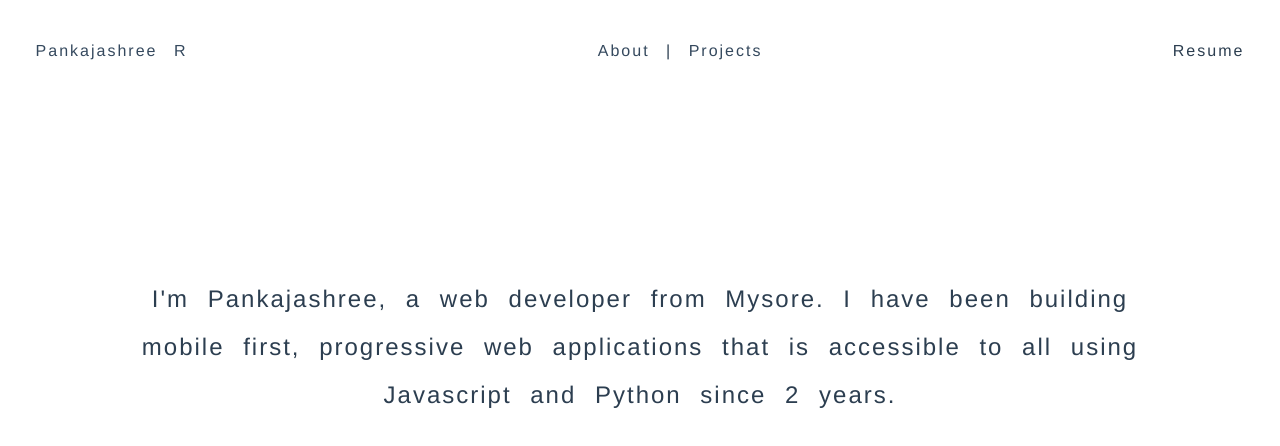
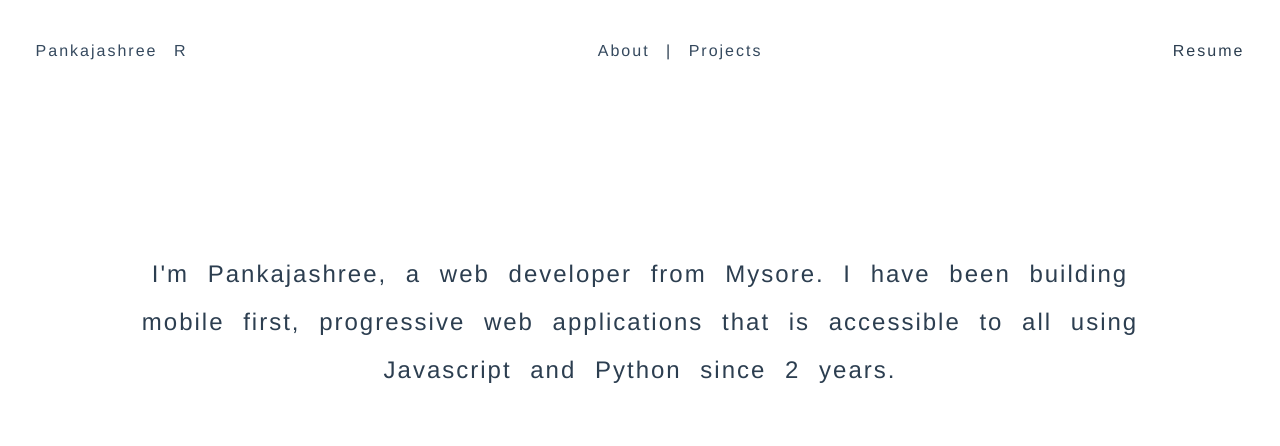
Before and after one commit to pankaja-shree/pankaja-portfolio, a Vue app: page /#/ in a window 1280 px wide. Shown: the top 446 px of the page. Built offline with nearby package versions, Linux system fonts and the light colour scheme.

Commit message:
reduce header padding

```diff
--- a/src/components/Home.vue
+++ b/src/components/Home.vue
@@ -18,7 +18,7 @@ export default {
 <!-- Add "scoped" attribute to limit CSS to this component only -->
 <style>
 p {
-  padding: 10%;
+  padding: 8%;
   font-size: 1.5em;
   line-height: 2;
 }
```
